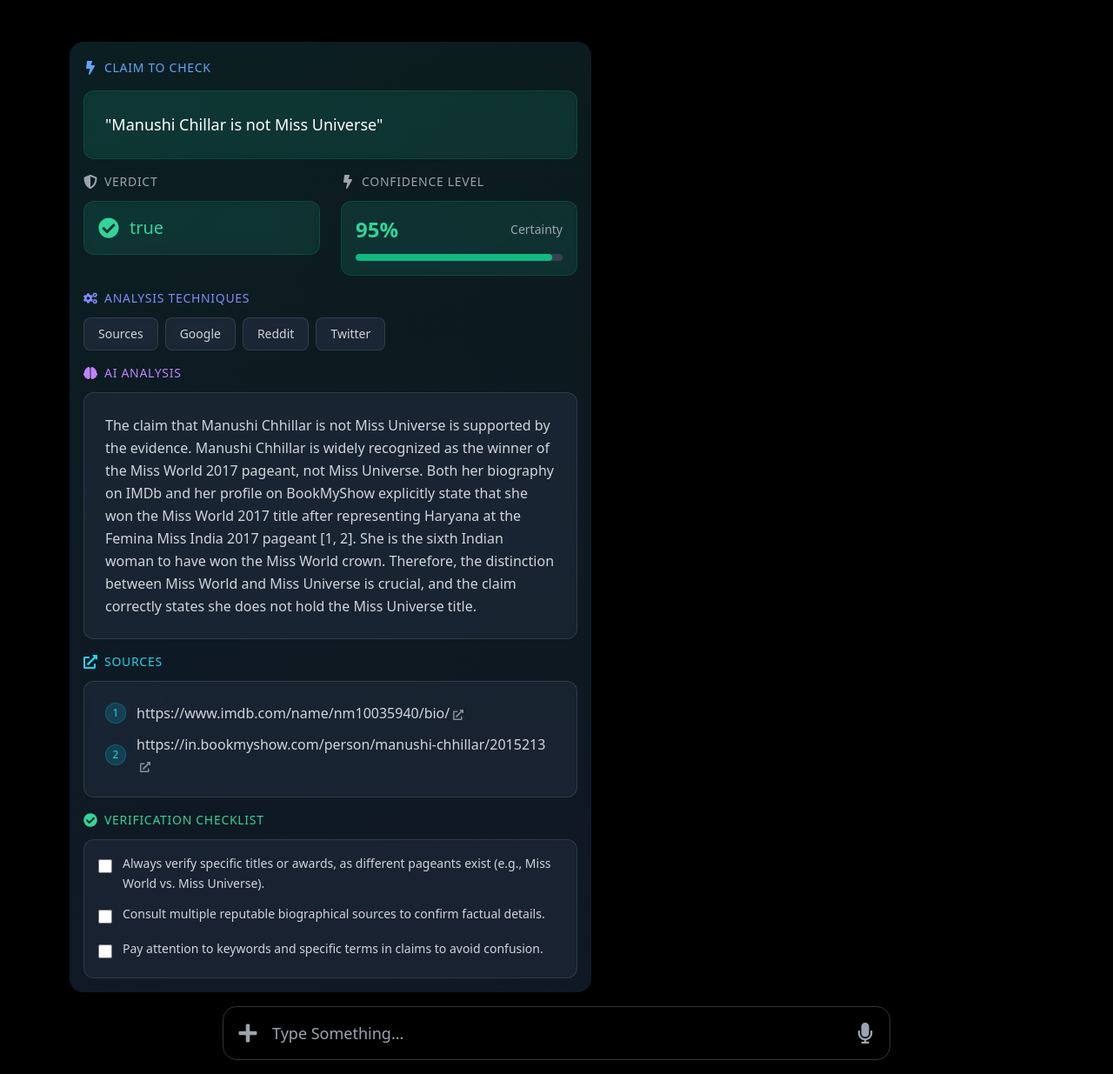
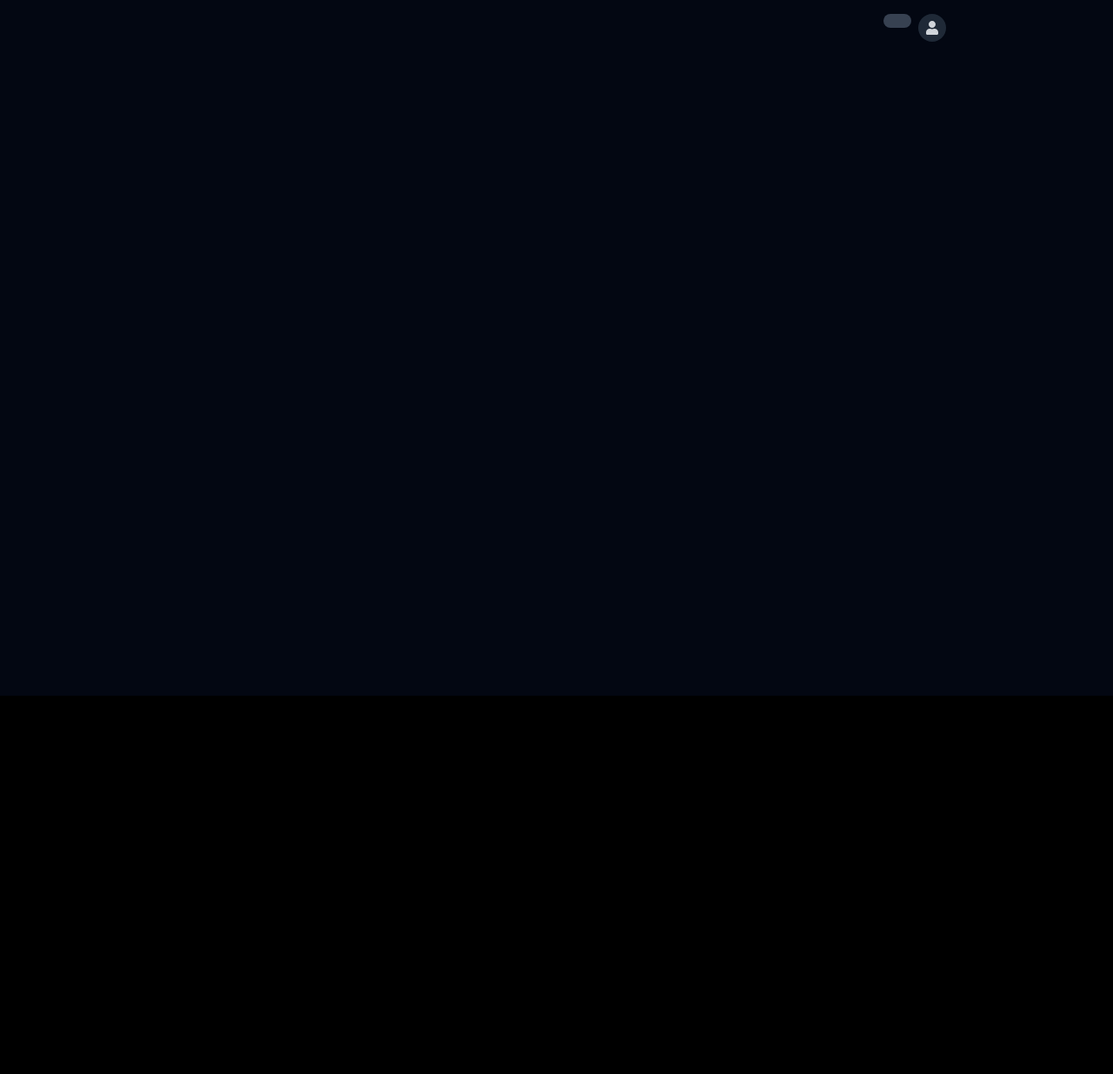
Before and after one commit to Satya-Shield/FrontEnd, a Next.js app: page /result in a window 1280 px wide. Shown: the whole page at 87% size. After the commit the page ends 800 px from the top, so only its background shows below. Built offline with nearby package versions, Linux system fonts and the light colour scheme.

Commit message:
Result page

```diff
--- a/app/components/BackendResponse.jsx
+++ b/app/components/BackendResponse.jsx
@@ -11,12 +11,18 @@ import {
 } from 'react-icons/fa';
 
 const BackendResponse = ({ jsonResponse }) => {
-    const response = jsonResponse[0];
+
+    if(jsonResponse.length===0){
+        return null;
+    }
+    const response = jsonResponse;
     // Later : Add animation to the confidence bar
     const [confidenceBar, setConfidenceBar] = useState(0);
     const [checkedItems, setCheckedItems] = useState({});
 
     const getColorScheme = () => {
+        if(!response) return null;
+
         if(response.verdict==="true" && response.confidence>=80) {
             return {
                 gradient: 'from-emerald-500/20 to-green-500/10',
@@ -28,7 +34,7 @@ const BackendResponse = ({ jsonResponse }) => {
                 progressBg: 'bg-emerald-500',
             };
         }
-        else if (response.verdict === "Refuted" && response.confidence <= 60) {
+        else if (response.verdict==="false" && response.confidence>=80) {
             return {
                 gradient: 'from-red-500/20 to-rose-500/10',
                 border: 'border-red-500/30',
@@ -56,10 +62,10 @@ const BackendResponse = ({ jsonResponse }) => {
     const IconComponent = colorScheme.icon;
 
     // Hard coding right now to see how it looks
-    const techniques = ["Sources", "Google", "Reddit", "Twitter"];
+    const techniques = response.techniques || [];
 
 
-    const checklist = response.checklist;
+    const checklist = response.checklist || [];
 
     const handleCheckboxChange = (index) => {
         setCheckedItems(prev => ({ ...prev, [index]: !prev[index]}));
--- a/app/components/FeatureCard.jsx
+++ b/app/components/FeatureCard.jsx
@@ -24,13 +24,14 @@ const FeatureCard = ({ type }) => {
   if (!config) return null;
 
   return (
-    <div className="max-w-sm p-6 bg-white border border-gray-200 rounded-lg shadow-sm dark:bg-gray-800 dark:border-gray-700">
+    <div className="max-w-sm p-6 bg-gray-800 border border-gray-700 rounded-lg shadow-lg">
       {config.icon}
-      <a href="#">
-        <h5 className="mb-2 text-2xl font-semibold tracking-tight text-gray-900 dark:text-white">{config.title}</h5>
-      </a>
-      <p className="mb-3 font-normal text-gray-500 dark:text-gray-400">{config.description}</p>
+      <h5 className="mb-2 text-2xl font-semibold tracking-tight text-white">
+        {config.title}
+      </h5>
+      <p className="mb-3 font-normal text-gray-300">{config.description}</p>
     </div>
+
   );
 };
 
--- /dev/null
+++ b/app/components/QueryRepresentation.jsx
@@ -0,0 +1,16 @@
+// "use client";
+
+// import React from "react";
+// import { FaSearch } from "react-icons/fa";
+
+// const QueryRepresentation = ({ query }) => {
+//   return (
+//     <div className="bg-gray-800/60 border border-gray-600/50 rounded-2xl p-6 backdrop-blur-sm shadow-lg">
+//       <div className="flex items-center gap-2 mb-4">
+//         <FaSearch className="w-full h-full text-transparent bg-gradient-to-r from-purple-400 via-pink-400 to-white bg-clip-text" />
+//       </div>
+//     </div>
+//   );
+// };
+
+// export default QueryRepresentation;
--- a/app/components/SearchInput.jsx
+++ b/app/components/SearchInput.jsx
@@ -1,5 +1,5 @@
 import React from 'react'
-import { FaMicrophone, FaPlus } from 'react-icons/fa'
+import { FaMicrophone, FaPlus, FaPaperPlane } from 'react-icons/fa'
 const SearchInput = ({ value, onChange, onSubmit }) => {
     const handleKeyPress = (e) => {
         if (e.key === 'Enter' && onSubmit) {
@@ -21,10 +21,24 @@ const SearchInput = ({ value, onChange, onSubmit }) => {
                     onChange={(e) => onChange(e.target.value)}
                     onClick={handleKeyPress}
                     className="flex-1 bg-transparent text-white text-lg outline-none"
+                    onKeyDown={(e) => {
+                        if (e.key === "Enter") onSubmit(value);
+                    }}
                 />
-                <div className="flex-shrink-0">
-                    <FaMicrophone className="w-6 h-6 text-gray-400 cursor-pointer" />
+
+                {value && value.trim() ? (
+                    <div className='flex space-x-5'>
+                        <FaPaperPlane
+                            className="w-5 h-5 text-gray-500 cursor-pointer ml-2"
+                            onClick={() => onSubmit(value)}
+                        />
+                        <FaMicrophone className="w-5 h-5 text-gray-500 ml-2 cursor-pointer" />
                     </div>
+                    ) : (
+                        <FaMicrophone className="w-5 h-5 text-gray-500 ml-2 cursor-pointer" />
+                    )
+                }
+
             </div>
         </div>
     </div>
--- a/app/result/page.jsx
+++ b/app/result/page.jsx
@@ -1,113 +1,109 @@
 "use client";
 
-import React, { useState } from "react";
-import { FaUser } from "react-icons/fa";
-import SearchInput from "../components/SearchInput";
+import React, { useEffect, useState } from "react";
+import { FaRobot, FaUser } from "react-icons/fa";
 import BackendResponse from "../components/BackendResponse";
+// import QueryRepresentation from "../components/QueryRepresentation";
 
-const jsonResponse = [
+
+const Result = ({ query, onBack }) => {
+  const [backendResponse, setBackendResponse] = useState(null);
+  const [isLoading, setIsLoading] = useState(false);
+
+  const messages = [
     {
-    claim: "Manushi Chillar is not Miss Universe",
-    verdict: "true",
-    confidence: 95,
-    explanation:
-      "The claim that Manushi Chhillar is not Miss Universe is supported by the evidence. Manushi Chhillar is widely recognized as the winner of the Miss World 2017 pageant, not Miss Universe. Both her biography on IMDb and her profile on BookMyShow explicitly state that she won the Miss World 2017 title after representing Haryana at the Femina Miss India 2017 pageant [1, 2]. She is the sixth Indian woman to have won the Miss World crown. Therefore, the distinction between Miss World and Miss Universe is crucial, and the claim correctly states she does not hold the Miss Universe title.",
-    sources: [
-      "https://www.imdb.com/name/nm10035940/bio/",
-      "https://in.bookmyshow.com/person/manushi-chhillar/2015213",
-    ],
-    techniques: [],
-    checklist: [
-      "Always verify specific titles or awards, as different pageants exist (e.g., Miss World vs. Miss Universe).",
-      "Consult multiple reputable biographical sources to confirm factual details.",
-      "Pay attention to keywords and specific terms in claims to avoid confusion.",
-    ],
+      id : 1,
+      text: query,
+      isUser: true
     },
   ];
 
-const Result = () => {
-  const [messages, setMessages] = useState([]);
-  const [inputValue, setInputValue] = useState("");
+  useEffect(() => {
+    if (!query) return;
 
-  const handleSubmit = (text) => {
-    if (!text.trim()) return;
-
-    const userMessage = {
-      isValid: true,
-      id: Date.now().toString(),
-      text,
-      isUser: true,
-      timestamp: new Date(),
-    };
-
-    setMessages((prev) => [...prev, userMessage]);
-    setInputValue("");
-
-    setTimeout(() => {
-      const botMessage = {
-        isValid: true,
-        id: (Date.now() + 1).toString(),
-        text: `Based on my analysis, I need to verify this information. Please wait while I check multiple sources.`,
-        isUser: false,
-        timestamp: new Date(),
-      };
-      setMessages((prev) => [...prev, botMessage]);
-    }, 1000);
-  };
-
-  const handleKeyPress = (e) => {
-    if (e.key === "Enter" && !e.shiftKey) {
-      e.preventDefault();
-      handleSubmit(inputValue);
+    const fetchResponse = async () => {
+      setIsLoading(true);
+      try {
+        const res = await fetch("https://satyashield-backend-60le.onrender.com/api/run_agent", {
+          method: "POST",
+          headers: { "Content-Type": "application/json" },
+          body: JSON.stringify({ query }),
+        });
+        const data = await res.json();
+        setBackendResponse(data[0]);
+      }
+      catch (err) {
+        console.error(err);
+      }
+      finally {
+        setIsLoading(false);
       }
     };
+    fetchResponse();
+  }, [query]);
 
   return (
-    <div className="min-h-screen bg-background flex">
-      <div className="w-full bg-card flex flex-col">
-        {/* Messages */}
+    <div className="min-h-screen bg-gray-950 flex flex-col">
       <div className="flex-1 p-4 overflow-y-auto">
+        <div className="max-w-4xl mx-auto space-y-6">
+          {/* Chat Opener */}
           <div className="space-y-4">
             {messages.map((message) => (
-              <div
-                key={message.id}
-                className={`flex ${message.isUser ? "justify-end" : "justify-start"}`}
-              >
-                <div className="flex items-start space-x-2 max-w-xs">
+              <div key={message.id} className={`flex ${ message.isUser ? "justify-end" : "justify-start"}`}>
+                <div className="flex items-start space-x-2 max-w-lg">
                   {!message.isUser && (
-                    <div className="w-8 h-8 bg-primary rounded-full flex items-center justify-center flex-shrink-0">
-                      <span className="text-primary-foreground text-sm">🤖</span>
+                    <div className="w-8 h-8 bg-gray-800 rounded-full flex items-center justify-center flex-shrink-0">
+                      <span className="text-white text-sm"><FaRobot/></span>
+                      {/* Abhi nahi aa raha hai, fix this! */}
                     </div>
                   )}
-                  <div
-                    className={`px-4 py-2 rounded-2xl ${
-                      message.isUser
-                        ? "bg-primary text-primary-foreground ml-2"
-                        : "bg-muted text-foreground"
-                    }`}
-                  >
-                    <p className="text-sm whitespace-pre-wrap">{message.text}</p>
+                  <div className="px-4 py-2 rounded-2xl  border-gray-900 bg-gray-700 text-white ml-2">
+                    <p className="text-sm whitespace-pre-wrap">
+                      {message.text}
+                    </p>
                   </div>
                   {message.isUser && (
-                    <div className="w-8 h-8 bg-secondary rounded-full flex items-center justify-center flex-shrink-0">
-                      <FaUser className="w-4 h-4 text-secondary-foreground" />
+                    <div className="w-8 h-8 bg-gray-800 rounded-full flex items-center justify-center flex-shrink-0">
+                      <FaUser className="w-4 h-4 text-gray-300" />
                     </div>
                   )}
                 </div>
               </div>
             ))}
           </div>
+
+          {/* Query Representation */}
+          {/* Abhi nahi chahiye when we up it we will see */}
+          {/* <div className="flex justify-start">
+            <div className="ml-10">
+              <QueryRepresentation query={query} />
             </div>
+          </div> */}
 
-        {/* ✅ Fact-check response aligned mid-left */}
-        <div className="p-4 flex justify-start">
-          <div className="ml-16"> {/* push it slightly to the center-left */}
-            <BackendResponse jsonResponse={jsonResponse} />
+          {/* Backend Response */}
+          {isLoading && (
+            <div className="flex justify-start">
+              <div className="flex ml-10">
+                <div className="w-8 h-8 bg-gray-800 rounded-full flex items-center justify-center flex-shrink-0">
+                  <FaRobot className="w-4 h-4 text-gray-300" />
+                </div>
+                <div className= "border-gray-900 bg-gray-700 rounded-2xl p-6 backdrop-blur-sm">
+                  <div className="flex items-center gap-2">
+                    {/* <div className="animate-spin rounded-full h-4 w-4 border-b-2 border-blue-400"></div> */}
+                    <span className="text-gray-300">Give us a moment we will check!</span>
                   </div>
                 </div>
+              </div>
+            </div>
+          )}
 
-        <div className="mb-4">
-          <SearchInput />
+          {backendResponse && (
+            <div className="flex justify-start">
+              <div className="ml-10">
+                <BackendResponse jsonResponse={backendResponse} />
+              </div>
+            </div>
+          )}
         </div>
       </div>
     </div>
```
Also changed, not shown: app/components/BackgroundEffects.jsx (added, +108 -0 lines), app/components/LandingPage.jsx (+6 -6 lines), app/page.jsx (+12 -8 lines). Lines whose indentation alone changed are shown as unchanged.
